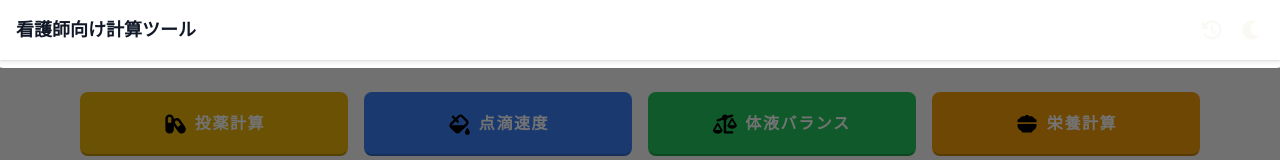
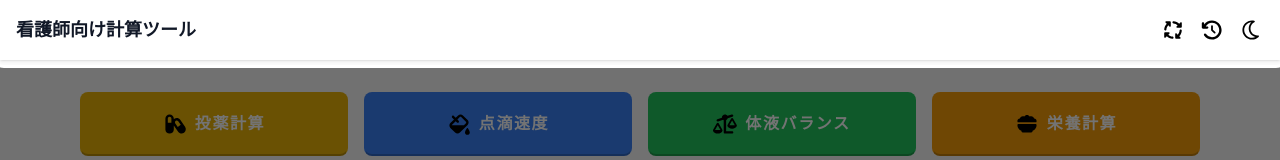
Before and after one commit to msk-024/nurse-calc-app, a Next.js app: page / in a window 1280 px wide. Shown: the top 160 px of the page. Built offline with nearby package versions, Linux system fonts and the light colour scheme.

Commit message:
night mode 修正

```diff
--- a/src/app/_components/Header.tsx
+++ b/src/app/_components/Header.tsx
@@ -2,7 +2,6 @@
 
 import Image from "next/image";
 import { useRouter, usePathname } from "next/navigation";
-// import { useState } from "react";
 import { useTheme } from "@/app/_context/ThemeContext";
 
 type HeaderProps = {
@@ -18,23 +17,14 @@ export default function Header({
 }: HeaderProps) {
   const router = useRouter();
   const pathname = usePathname();
-  // const [darkMode, setDarkMode] = useState(false);
 
   const { theme, toggleTheme } = useTheme();
 
   // SVGパスをモードで切り替える関数
   const getIconPath = (name: string) => {
-    return `/icons/${theme ? "dark" : "light"}/${name}.svg`;
+    return `/icons/${theme}/${name}.svg`;
   };
 
-  // ダークモード切替
-  // const toggleDarkMode = () => {
-  //   setDarkMode((prev) => {
-  //     const newMode = !prev;
-  //     document.documentElement.classList.toggle("dark", newMode);
-  //     return newMode;
-  //   });
-  // };
 
   return (
     <header
@@ -84,7 +74,7 @@ export default function Header({
         {/* ナイトモード切替 */}
         <button onClick={toggleTheme}>
           <Image
-            src={getIconPath(theme ? "dark-moon" : "light-moon")}
+            src={getIconPath(theme === "dark" ? "dark-moon" : "light-moon")}
             alt="ナイトモード切替"
             width={24}
             height={24}
--- a/src/app/_context/ThemeContext.tsx
+++ b/src/app/_context/ThemeContext.tsx
@@ -1,6 +1,13 @@
 "use client";
 
-import { createContext, useContext, useState, useEffect } from "react";
+import {
+  createContext,
+  useContext,
+  useState,
+  useEffect,
+  useLayoutEffect,
+} from "react";
+
 
 type Theme = "light" | "dark";
 
@@ -18,7 +25,7 @@ export const ThemeProvider = ({ children }: { children: React.ReactNode }) => {
   const [theme, setTheme] = useState<Theme>("light");
 
   // 初回ロードでlocalStorageから復元
-  useEffect(() => {
+  useLayoutEffect(() => {
     const stored = localStorage.getItem("theme") as Theme | null;
     if (stored) {
       setTheme(stored);
@@ -27,7 +34,7 @@ export const ThemeProvider = ({ children }: { children: React.ReactNode }) => {
   }, []);
 
   // 切り替え時のDOM反映＋localStorage保存
-  useEffect(() => {
+  useLayoutEffect(() => {
     document.documentElement.classList.toggle("dark", theme === "dark");
     localStorage.setItem("theme", theme);
   }, [theme]);
```
